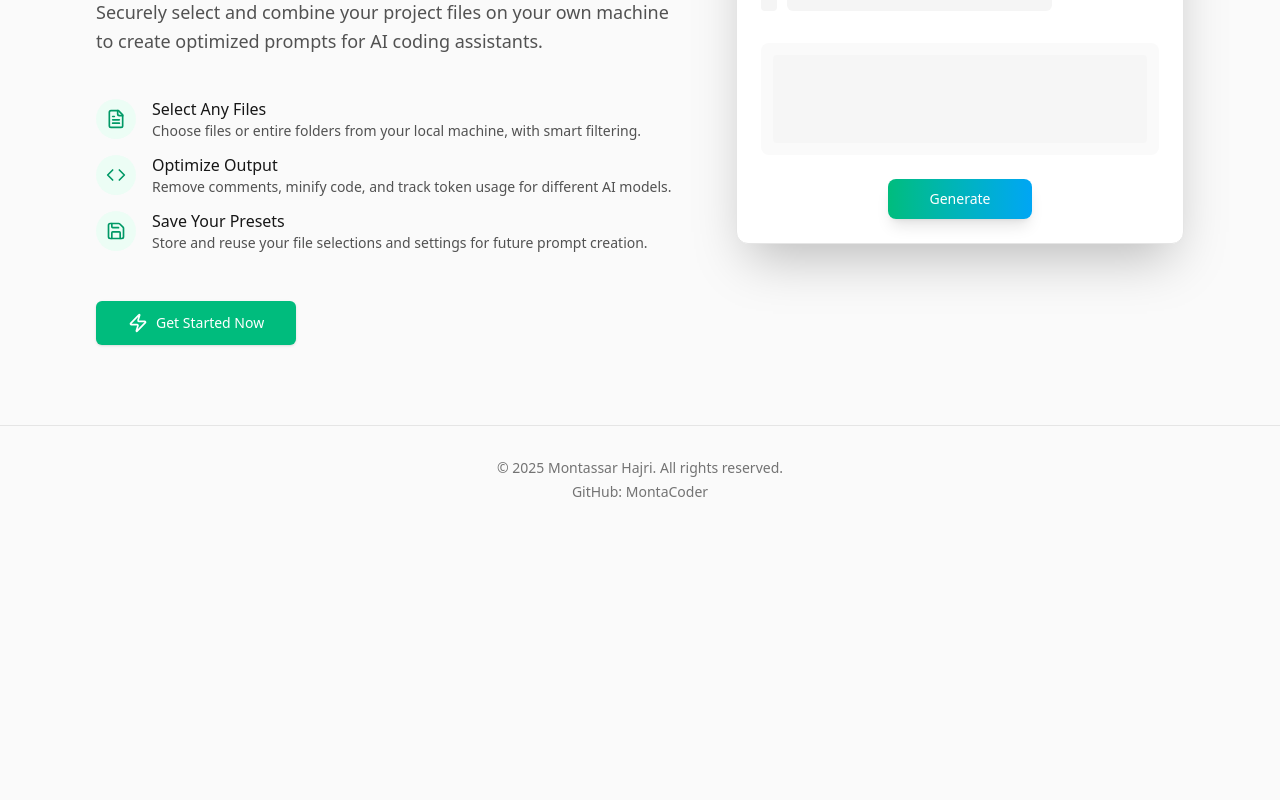
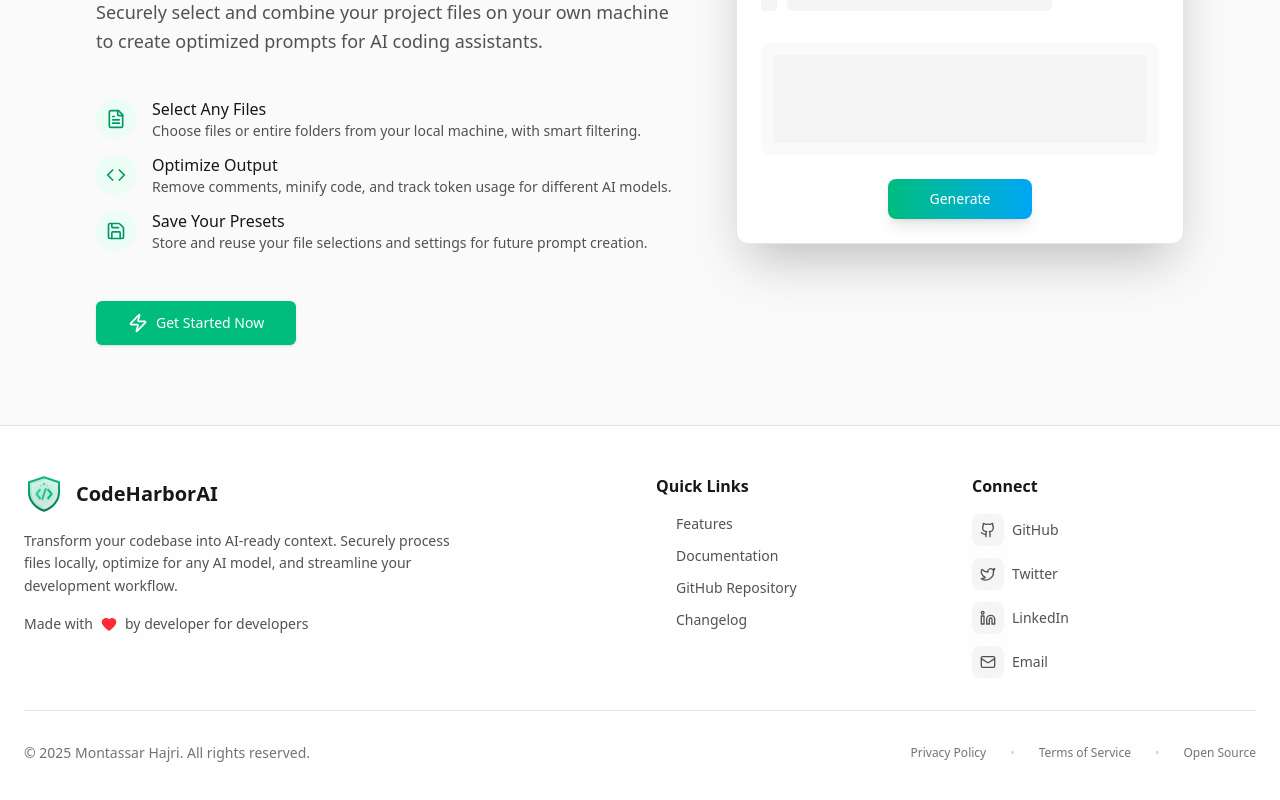
Before and after one commit to MontaCoder/CodeHarborAI, a React (Vite) app: page / in a window 1280 px wide. Shown: the part 400-1200 px from the top of the page. Before the commit the page ends 934 px from the top, so only its background shows below. Built offline with nearby package versions, Linux system fonts and the light colour scheme.

Commit message:
Add enhanced Footer component and update logo
Replaces the static footer in App.tsx with a new Footer component featuring brand, quick links, and social/connect sections. Updates codeharborai_logo.svg with gradients, glow effects, and decorative elements for improved visual appeal.

```diff
--- a/src/App.tsx
+++ b/src/App.tsx
@@ -2,6 +2,7 @@ import { useState } from 'react';
 import { ThemeProvider } from './context/ThemeContext';
 import LandingPage from './components/LandingPage';
 import MainApp from './components/MainApp';
+import Footer from './components/Footer';
 
 function App() {
   const [showApp, setShowApp] = useState(false);
@@ -16,16 +17,7 @@ function App() {
             <LandingPage onGetStarted={() => setShowApp(true)} />
           )}
         </div>
-        <footer className="py-8 px-4 sm:px-6 text-center text-sm text-neutral-500 dark:text-neutral-400 border-t border-neutral-200 dark:border-neutral-800">
-          <p className="mb-1">
-            &copy; {new Date().getFullYear()} Montassar Hajri. All rights reserved.
-          </p>
-          <p>
-            <a href="https://github.com/MontaCoder" target="_blank" rel="noopener noreferrer" className="font-medium hover:text-emerald-600 dark:hover:text-emerald-400 transition-colors">
-              GitHub: MontaCoder
-            </a>
-          </p>
-        </footer>
+        <Footer />
       </div>
     </ThemeProvider>
   );
--- /dev/null
+++ b/src/components/Footer.tsx
@@ -0,0 +1,155 @@
+import React from 'react';
+import { Github, Twitter, Linkedin, Mail, Code2, Heart } from 'lucide-react';
+
+const Footer: React.FC = () => {
+  return (
+    <footer className="border-t border-neutral-200 dark:border-neutral-800 bg-white/80 dark:bg-neutral-900/80 backdrop-blur-sm">
+      <div className="max-w-7xl mx-auto px-4 sm:px-6 py-12">
+        <div className="grid grid-cols-1 md:grid-cols-4 gap-8 mb-8">
+          {/* Brand Section */}
+          <div className="col-span-1 md:col-span-2">
+            <div className="flex items-center space-x-3 mb-4">
+              <img src="/codeharborai_logo.svg" alt="CodeHarborAI Logo" className="h-10 w-10" />
+              <h3 className="text-xl font-bold text-neutral-900 dark:text-white">CodeHarborAI</h3>
+            </div>
+            <p className="text-neutral-600 dark:text-neutral-400 text-sm leading-relaxed max-w-md mb-4">
+              Transform your codebase into AI-ready context. Securely process files locally, optimize for any AI model, and streamline your development workflow.
+            </p>
+            <div className="flex items-center space-x-2 text-sm text-neutral-600 dark:text-neutral-400">
+              <span>Made with</span>
+              <Heart className="h-4 w-4 text-red-500 fill-current" />
+              <span>by developer for developers</span>
+            </div>
+          </div>
+
+          {/* Quick Links */}
+          <div>
+            <h4 className="font-semibold text-neutral-900 dark:text-white mb-4">Quick Links</h4>
+            <ul className="space-y-2.5 text-sm">
+              <li>
+                <a
+                  href="#features"
+                  className="text-neutral-600 dark:text-neutral-400 hover:text-emerald-600 dark:hover:text-emerald-400 transition-colors inline-flex items-center group"
+                >
+                  <Code2 className="h-3.5 w-3.5 mr-1.5 opacity-0 group-hover:opacity-100 transition-opacity" />
+                  Features
+                </a>
+              </li>
+              <li>
+                <a
+                  href="#documentation"
+                  className="text-neutral-600 dark:text-neutral-400 hover:text-emerald-600 dark:hover:text-emerald-400 transition-colors inline-flex items-center group"
+                >
+                  <Code2 className="h-3.5 w-3.5 mr-1.5 opacity-0 group-hover:opacity-100 transition-opacity" />
+                  Documentation
+                </a>
+              </li>
+              <li>
+                <a
+                  href="https://github.com/MontaCoder"
+                  target="_blank"
+                  rel="noopener noreferrer"
+                  className="text-neutral-600 dark:text-neutral-400 hover:text-emerald-600 dark:hover:text-emerald-400 transition-colors inline-flex items-center group"
+                >
+                  <Code2 className="h-3.5 w-3.5 mr-1.5 opacity-0 group-hover:opacity-100 transition-opacity" />
+                  GitHub Repository
+                </a>
+              </li>
+              <li>
+                <a
+                  href="#changelog"
+                  className="text-neutral-600 dark:text-neutral-400 hover:text-emerald-600 dark:hover:text-emerald-400 transition-colors inline-flex items-center group"
+                >
+                  <Code2 className="h-3.5 w-3.5 mr-1.5 opacity-0 group-hover:opacity-100 transition-opacity" />
+                  Changelog
+                </a>
+              </li>
+            </ul>
+          </div>
+
+          {/* Connect Section */}
+          <div>
+            <h4 className="font-semibold text-neutral-900 dark:text-white mb-4">Connect</h4>
+            <div className="flex flex-col space-y-3">
+              <a
+                href="https://github.com/MontaCoder"
+                target="_blank"
+                rel="noopener noreferrer"
+                className="inline-flex items-center space-x-2 text-neutral-600 dark:text-neutral-400 hover:text-emerald-600 dark:hover:text-emerald-400 transition-colors group"
+              >
+                <div className="p-2 rounded-lg bg-neutral-100 dark:bg-neutral-800 group-hover:bg-emerald-50 dark:group-hover:bg-emerald-500/10 transition-colors">
+                  <Github className="h-4 w-4" />
+                </div>
+                <span className="text-sm font-medium">GitHub</span>
+              </a>
+              <a
+                href=""
+                target="_blank"
+                rel="noopener noreferrer"
+                className="inline-flex items-center space-x-2 text-neutral-600 dark:text-neutral-400 hover:text-emerald-600 dark:hover:text-emerald-400 transition-colors group"
+              >
+                <div className="p-2 rounded-lg bg-neutral-100 dark:bg-neutral-800 group-hover:bg-emerald-50 dark:group-hover:bg-emerald-500/10 transition-colors">
+                  <Twitter className="h-4 w-4" />
+                </div>
+                <span className="text-sm font-medium">Twitter</span>
+              </a>
+              <a
+                href="https://github.com/MontaCoder"
+                target="_blank"
+                rel="noopener noreferrer"
+                className="inline-flex items-center space-x-2 text-neutral-600 dark:text-neutral-400 hover:text-emerald-600 dark:hover:text-emerald-400 transition-colors group"
+              >
+                <div className="p-2 rounded-lg bg-neutral-100 dark:bg-neutral-800 group-hover:bg-emerald-50 dark:group-hover:bg-emerald-500/10 transition-colors">
+                  <Linkedin className="h-4 w-4" />
+                </div>
+                <span className="text-sm font-medium">LinkedIn</span>
+              </a>
+              <a
+                href="mailto:github.com/MontaCoder"
+                className="inline-flex items-center space-x-2 text-neutral-600 dark:text-neutral-400 hover:text-emerald-600 dark:hover:text-emerald-400 transition-colors group"
+              >
+                <div className="p-2 rounded-lg bg-neutral-100 dark:bg-neutral-800 group-hover:bg-emerald-50 dark:group-hover:bg-emerald-500/10 transition-colors">
+                  <Mail className="h-4 w-4" />
+                </div>
+                <span className="text-sm font-medium">Email</span>
+              </a>
+            </div>
+          </div>
+        </div>
+
+        {/* Bottom Bar */}
+        <div className="pt-8 border-t border-neutral-200 dark:border-neutral-800">
+          <div className="flex flex-col md:flex-row justify-between items-center space-y-4 md:space-y-0">
+            <div className="text-sm text-neutral-500 dark:text-neutral-400">
+              <p>&copy; {new Date().getFullYear()} Montassar Hajri. All rights reserved.</p>
+            </div>
+            <div className="flex items-center space-x-6 text-xs text-neutral-500 dark:text-neutral-400">
+              <a
+                href="#privacy"
+                className="hover:text-emerald-600 dark:hover:text-emerald-400 transition-colors"
+              >
+                Privacy Policy
+              </a>
+              <span className="text-neutral-300 dark:text-neutral-700">•</span>
+              <a
+                href="#terms"
+                className="hover:text-emerald-600 dark:hover:text-emerald-400 transition-colors"
+              >
+                Terms of Service
+              </a>
+              <span className="text-neutral-300 dark:text-neutral-700">•</span>
+              <a
+                href="#opensource"
+                className="hover:text-emerald-600 dark:hover:text-emerald-400 transition-colors"
+              >
+                Open Source
+              </a>
+            </div>
+          </div>
+        </div>
+      </div>
+    </footer>
+  );
+};
+
+export default Footer;
```
Also changed, not shown: public/codeharborai_logo.svg.
